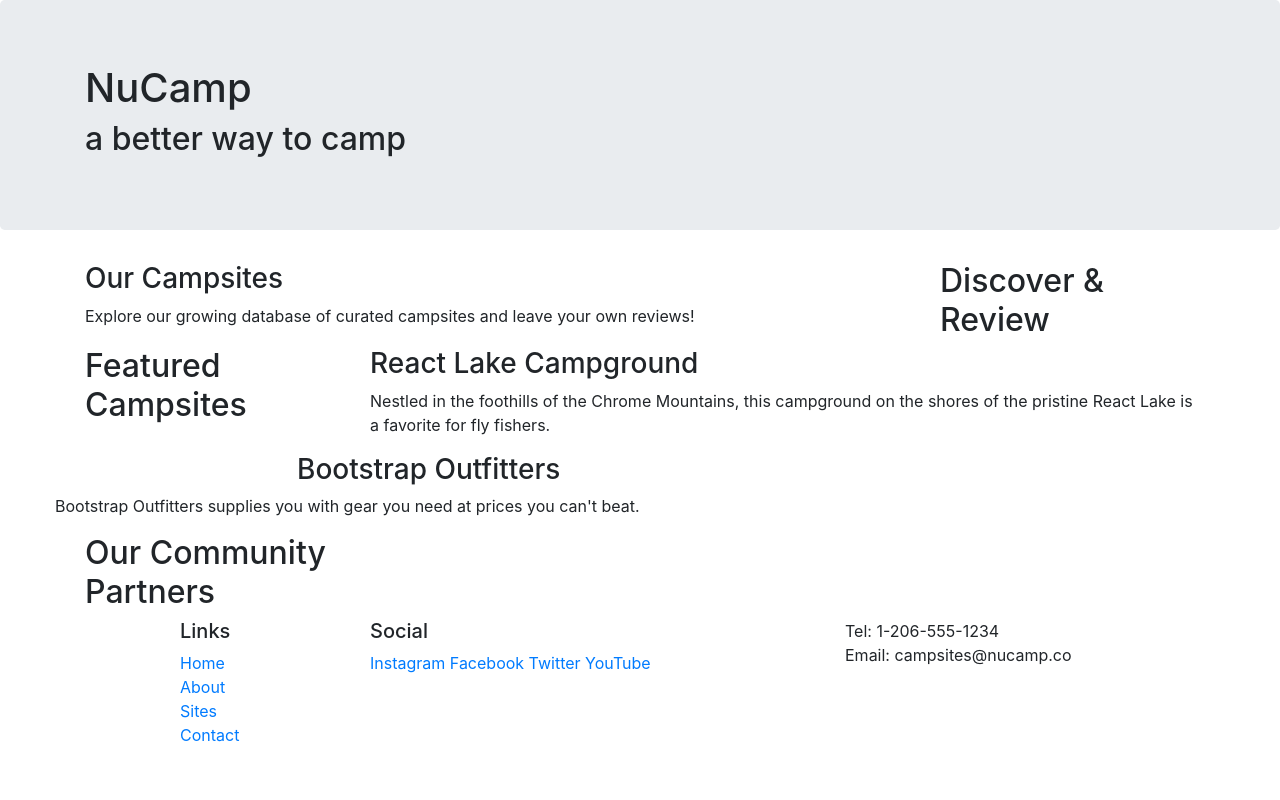
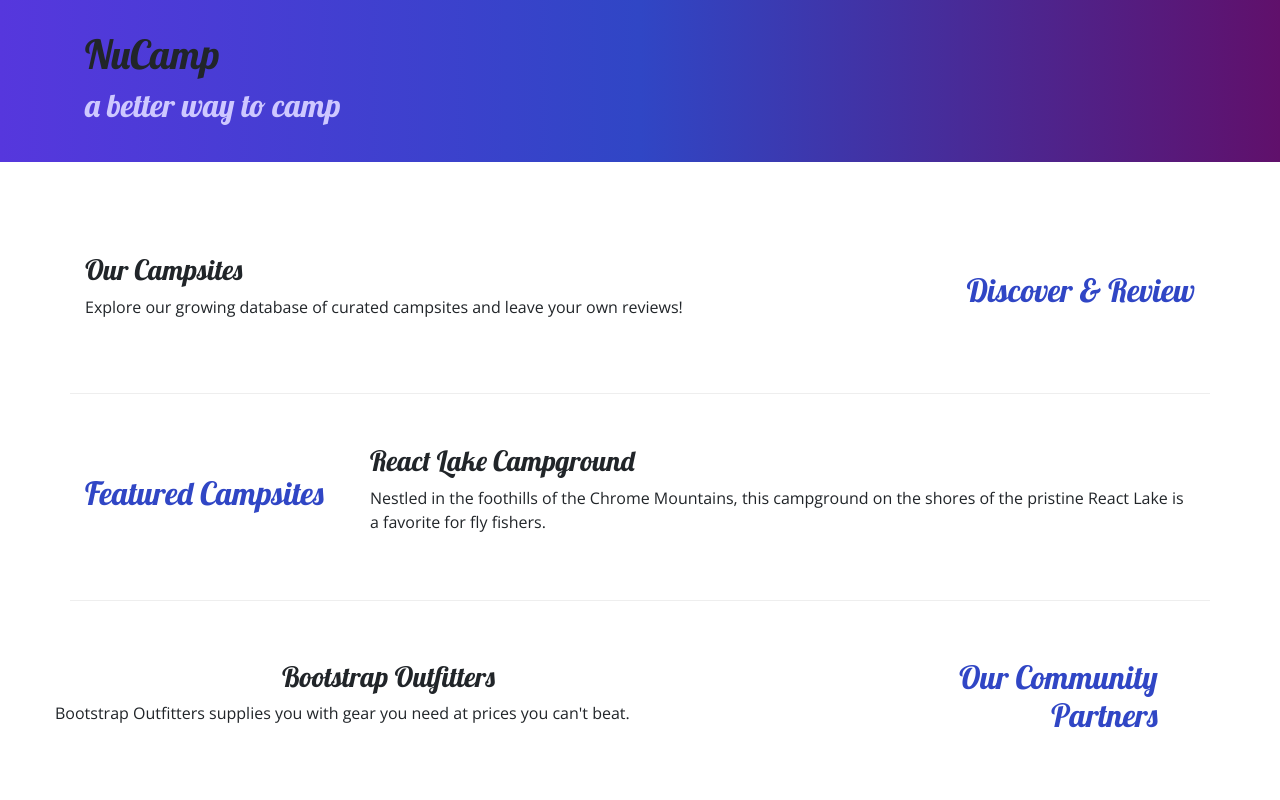
Before and after one commit to RachelleDMitchell/nucampsite, a website: page index.html in a window 1280 px wide. Shown: the top 800 px of the page. Drawn offline with nearby package versions, Linux system fonts and the light colour scheme.

Commit message:
created a css stylesheet

```diff
--- /dev/null
+++ b/css/styles.css
@@ -0,0 +1,31 @@
+body {
+    font-family: "Open Sans", sans-serif;
+}
+
+h1, h2, h3 {
+    font-family: "Lobster", cursive;
+}
+
+h2 {
+    color: #3046C5;
+}
+
+header h2 {
+    color: #CEC8FF;
+}
+
+footer {
+    background-image: linear-gradient(#cec8ff, white);
+    padding: 20px 0;
+}
+
+.jumbotron {
+    padding: 30px;
+    background-image: linear-gradient(to right, #5637dd, #3046c5, #60106b);
+}
+
+.row-content {
+    padding: 50px 0;
+    border-bottom: 1px ridge;
+    min-height: 200px;
+}
--- a/index.html
+++ b/index.html
@@ -9,12 +9,16 @@
     <!-- Bootstrap CSS -->
     <link rel="stylesheet" href="node_modules/bootstrap/dist/css/bootstrap.min.css" />
 
+    <!-- Additional CSS must be placed after Bootstrap CSS -->
+    <link rel="stylesheet" href="https://fonts.googleapis.com/css?family=Lobster|Open+Sans" />
+    <link rel="stylesheet" href="css/styles.css" />
+
     <title>NuCamp: A Better Way To Camp</title>
 </head>
 
 <body>
 
-    <header class="jumbotron">
+    <header class="jumbotron jumbotron-fluid">
         <div class="container">
             <div class="row">
                 <div class="col">
@@ -26,9 +30,9 @@
     </header>
 
     <div class="container">
-        <div class="row">
+        <div class="row row-content align-items-center">
             <div class="col-4-sm-4 order-sm-last col-md-3">
-                <h2>Discover & Review</h2>
+                <h2 class="text-sm-right">Discover & Review</h2>
             </div>
             <div class="col">
                 <h3>Our Campsites</h3>
@@ -36,7 +40,7 @@
             </div>
         </div>
 
-        <div class="row">
+        <div class="row row-content align-items-center">
             <div class="col-sm-4 col-md-3">
                 <h2>Featured Campsites</h2>
             </div>
@@ -48,9 +52,9 @@
             </div>
         </div>
 
-        <div class="row">
+        <div class="row row-content align-items-center">
             <div class="col-sm-4 order-sm-last col-md-3">
-                <h2>Our Community Partners</h2>
+                <h2 class="text-sm-right">Our Community Partners</h2>
             </div>
 
             <div class="row">
@@ -76,14 +80,14 @@
                         <li><a href="#">Contact</a></li>
                     </ul>
                 </div>
-                <div class="col-6 col-sm-5">
+                <div class="col-6 col-sm-5 text-center">
                     <h5>Social</h5>
                     <a href="http://instagram.com/">Instagram</a>
                     <a href="http://facebook.com/">Facebook</a>
                     <a href="http://twitter.com/">Twitter</a>
                     <a href="http://youtube.com/">YouTube</a>
                 </div>
-                <div class="col-sm-4">
+                <div class="col-sm-4 text-center">
                     Tel: 1-206-555-1234<br />
                     Email: campsites@nucamp.co
                 </div>
```
